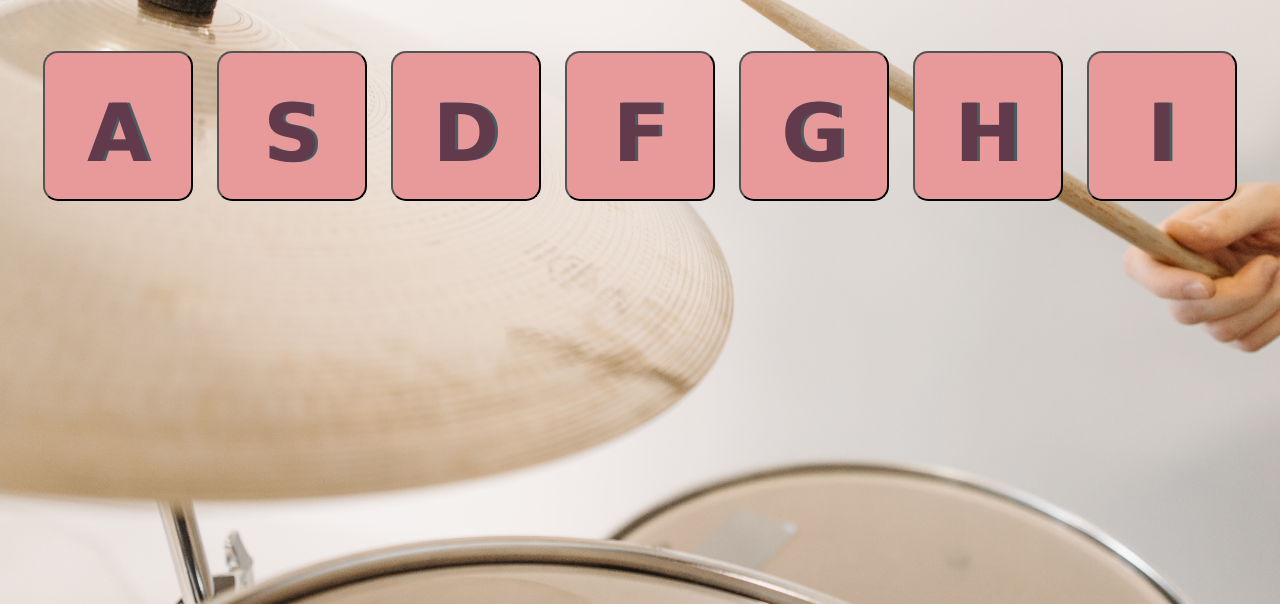
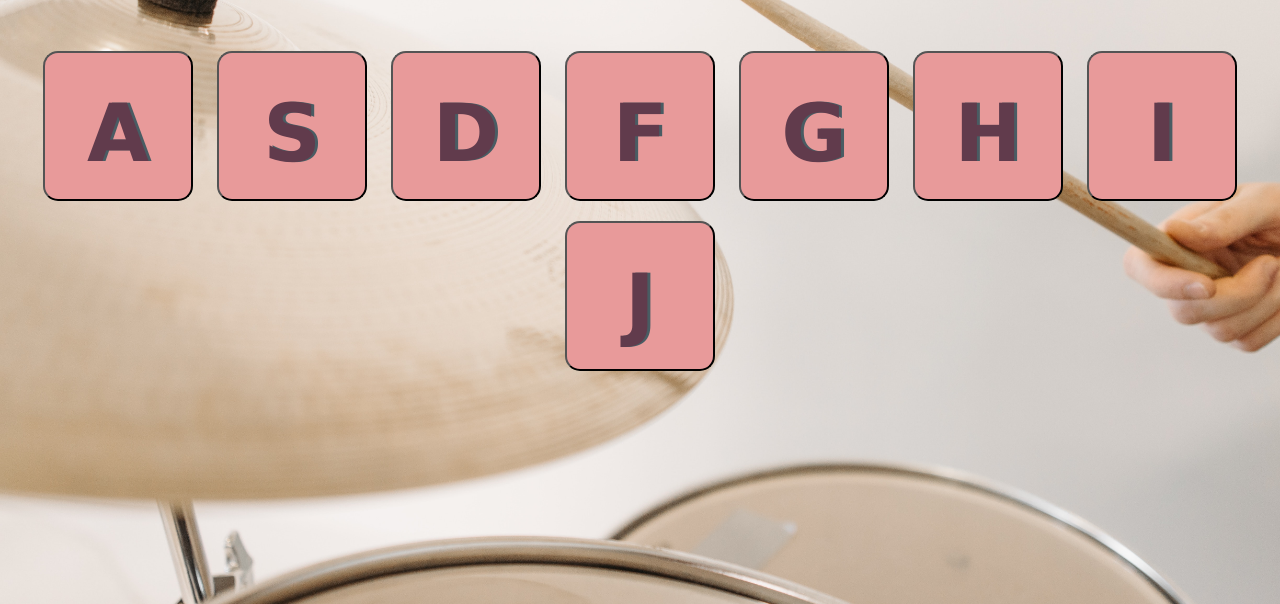
Before and after one commit to Devangi01/drum-kit, a plain HTML site: page index.html in a window 1280 px wide. Shown: the part 196-800 px from the top of the page. Drawn offline with Linux system fonts and the light colour scheme.

Commit message:
Update index.html

```diff
--- a/index.html
+++ b/index.html
@@ -18,6 +18,7 @@
 		<button class="j button">G</button>
 		<button class="k button">H</button>
 		<button class="l button">I</button>
+		<button class="l button">J</button>
 	</div>
 </body>
 <script src="script.js"></script>
```
